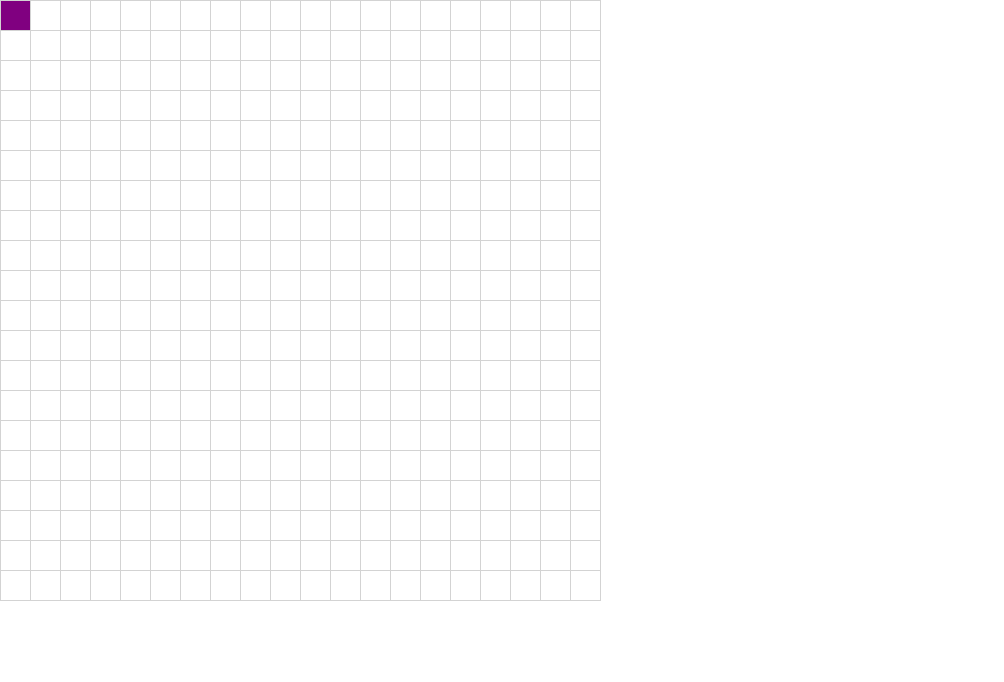
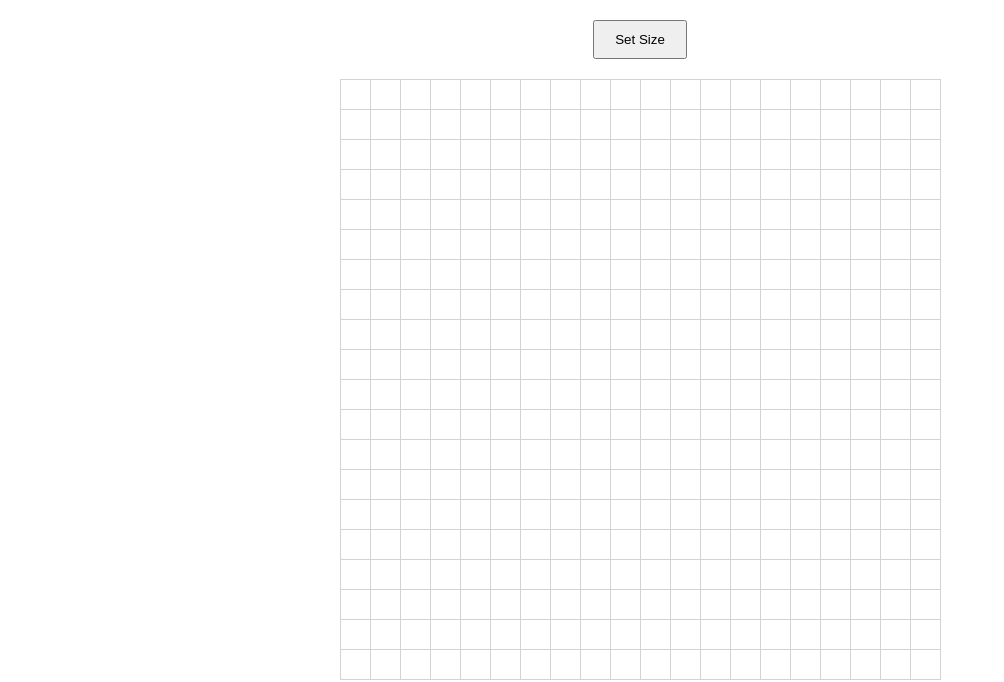
Before and after one commit to JustFact/etch-a-sketch, a plain HTML site: page index.html in a window 1280 px wide. Shown: the whole page, without its empty margins (0-1004 px from the left). Drawn offline with Linux system fonts and the light colour scheme.

Commit message:
Add set-ncell button HTML/CSS...
-Added a button to set the number of cells
-Centered the elements

```diff
--- a/index.html
+++ b/index.html
@@ -8,6 +8,7 @@
     <title>Etch-A-Sketch</title>
 </head>
 <body>
+    <button class="set-ncell-btn">Set Size</button>
     <div class="main-container">
 
     </div>
--- a/style.css
+++ b/style.css
@@ -5,10 +5,20 @@
   margin: 0;
 }
 
+body {
+  text-align: center;
+}
+
 .main-container {
   display: inline-block;
   border-right: 1px solid lightgray;
   border-bottom: 1px solid lightgray;
+}
+
+.set-ncell-btn {
+  display: block;
+  margin: 20px auto;
+  padding: 10px 20px;
 }
 
 .row {
```
